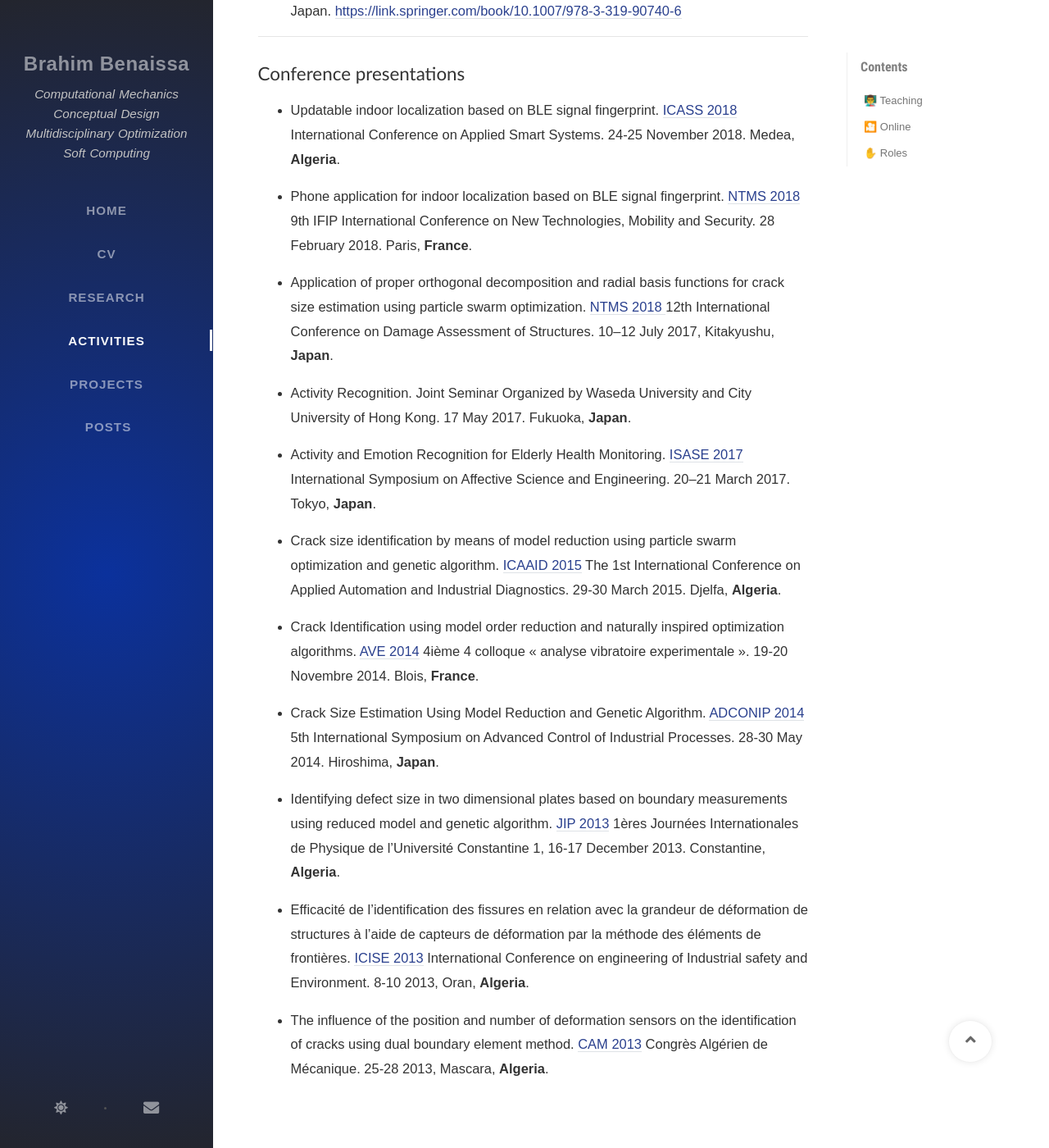
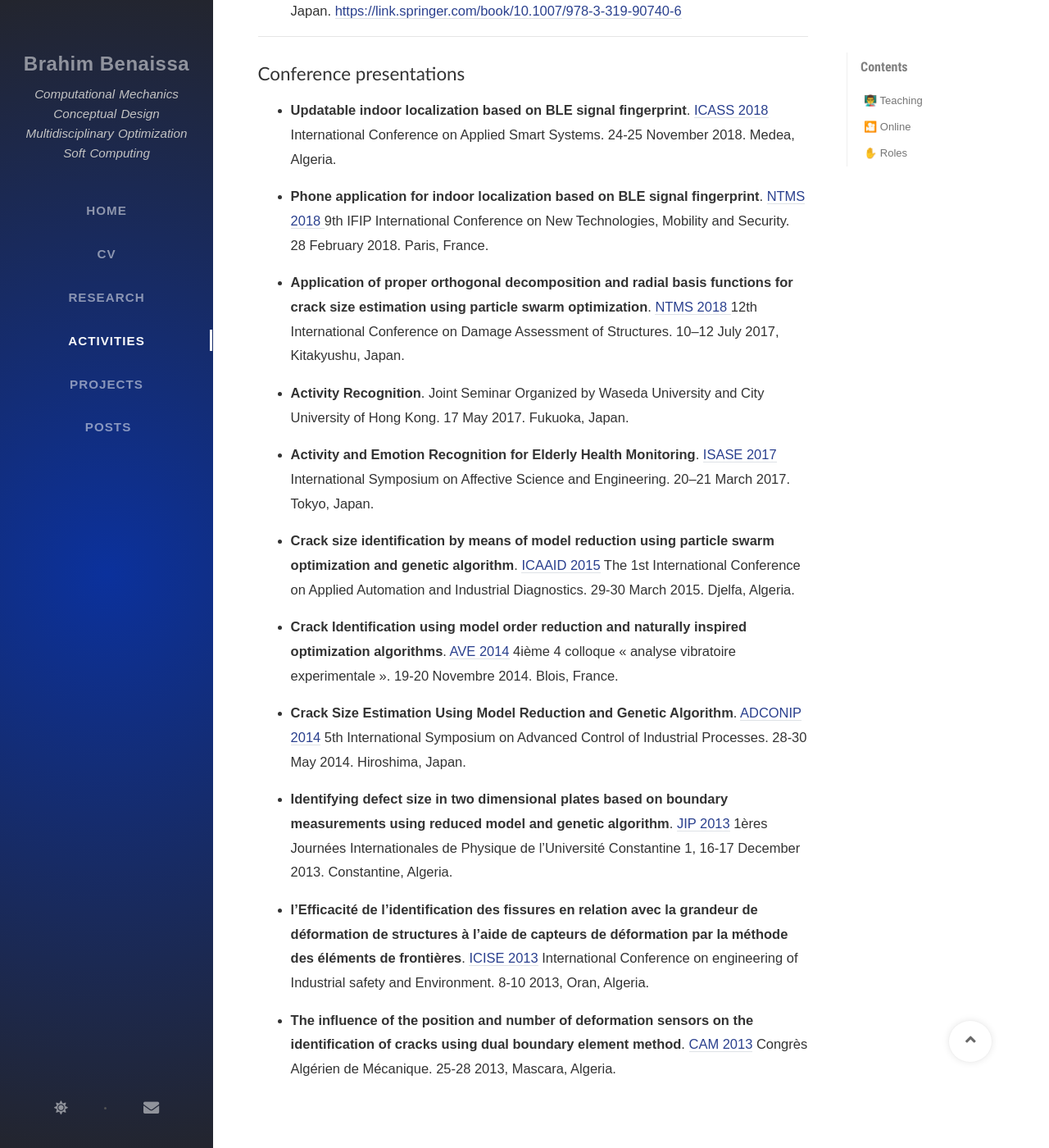
Before and after one commit to Brahim-Benaissa/Brahim-Benaissa.github.io, a Jekyll site: the page built from tabs/activities.md, in a window 1280 px wide and 1400 px high, scrolled down 2754 px. Shown: the whole window at 82% size. Built offline with Jekyll 4.4.1, drawn with Linux system fonts in a browser that asks for light colours; nearby versions of some CDN libraries; some web fonts are replaced; comment, search, counter and statistics services are not loaded.

Commit message:
Update activities.md

```diff
--- a/tabs/activities.md
+++ b/tabs/activities.md
@@ -91,24 +91,24 @@ toc: true
 
 ## Conference presentations
 
-- Updatable indoor localization based on BLE signal fingerprint. <a href="https://ieeexplore.ieee.org/xpl/conhome/8642804/proceeding" target="_blank"> ICASS 2018 </a>  International Conference on Applied Smart Systems. 24-25 November 2018. Medea, **Algeria**.
+- **Updatable indoor localization based on BLE signal fingerprint**. <a href="https://ieeexplore.ieee.org/xpl/conhome/8642804/proceeding" target="_blank"> ICASS 2018 </a>  International Conference on Applied Smart Systems. 24-25 November 2018. Medea, Algeria.
 
-- Phone application for indoor localization based on BLE signal fingerprint. <a href="https://dblp.org/db/conf/ntms/ntms2018.html" target="_blank"> NTMS 2018 </a> 9th IFIP International Conference on New Technologies, Mobility and Security. 28 February 2018. Paris, **France**.
+- **Phone application for indoor localization based on BLE signal fingerprint**. <a href="https://dblp.org/db/conf/ntms/ntms2018.html" target="_blank"> NTMS 2018 </a> 9th IFIP International Conference on New Technologies, Mobility and Security. 28 February 2018. Paris, France.
 
-- Application of proper orthogonal decomposition and radial basis functions for crack size estimation using particle swarm optimization. <a href="https://iopscience.iop.org/issue/1742-6596/842/1l" target="_blank"> NTMS 2018 </a> 12th International Conference on Damage Assessment of Structures. 10–12 July 2017, Kitakyushu, **Japan**.
+- **Application of proper orthogonal decomposition and radial basis functions for crack size estimation using particle swarm optimization**. <a href="https://iopscience.iop.org/issue/1742-6596/842/1l" target="_blank"> NTMS 2018 </a> 12th International Conference on Damage Assessment of Structures. 10–12 July 2017, Kitakyushu, Japan.
 
-- Activity Recognition. Joint Seminar Organized by Waseda University and City University of Hong Kong.  17 May 2017. Fukuoka, **Japan**.
+- **Activity Recognition**. Joint Seminar Organized by Waseda University and City University of Hong Kong.  17 May 2017. Fukuoka, Japan.
 
-- Activity and Emotion Recognition for Elderly Health Monitoring. <a href="https://www.isase-ke.org/conference/isase2017" target="_blank"> ISASE 2017</a> International Symposium on Affective Science and Engineering.  20–21 March 2017. Tokyo, **Japan**.
+- **Activity and Emotion Recognition for Elderly Health Monitoring**. <a href="https://www.isase-ke.org/conference/isase2017" target="_blank"> ISASE 2017</a> International Symposium on Affective Science and Engineering.  20–21 March 2017. Tokyo, Japan.
 
-- Crack size identification by means of model reduction using particle swarm optimization and genetic algorithm. <a href="http://www.univ-djelfa.dz/icaaid/" target="_blank"> ICAAID 2015</a> The 1st International Conference on Applied Automation and Industrial Diagnostics. 29-30 March 2015. Djelfa, **Algeria**.
+- **Crack size identification by means of model reduction using particle swarm optimization and genetic algorithm**. <a href="http://www.univ-djelfa.dz/icaaid/" target="_blank"> ICAAID 2015</a> The 1st International Conference on Applied Automation and Industrial Diagnostics. 29-30 March 2015. Djelfa, Algeria.
 
-- Crack Identification using model order reduction and naturally inspired optimization algorithms. <a href="https://ave2014.sciencesconf.org/index.html" target="_blank"> AVE 2014</a> 4ième 4 colloque « analyse vibratoire experimentale ».  19-20 Novembre 2014. Blois, **France**.
+- **Crack Identification using model order reduction and naturally inspired optimization algorithms**. <a href="https://ave2014.sciencesconf.org/index.html" target="_blank"> AVE 2014</a> 4ième 4 colloque « analyse vibratoire experimentale ».  19-20 Novembre 2014. Blois, France.
 
-- Crack Size Estimation Using Model Reduction and Genetic Algorithm. <a href="https://folk.ntnu.no/skoge/prost/proceedings/adconip-2014/" target="_blank"> ADCONIP 2014</a> 5th International Symposium on Advanced Control of Industrial Processes.  28-30 May 2014. Hiroshima,  **Japan**.
+- **Crack Size Estimation Using Model Reduction and Genetic Algorithm**. <a href="https://folk.ntnu.no/skoge/prost/proceedings/adconip-2014/" target="_blank"> ADCONIP 2014</a> 5th International Symposium on Advanced Control of Industrial Processes.  28-30 May 2014. Hiroshima,  Japan.
 
-- Identifying defect size in two dimensional plates based on boundary measurements using  reduced model and genetic algorithm. <a href="https://www.asjp.cerist.dz/en/article/102157" target="_blank"> JIP 2013</a> 1ères Journées Internationales de Physique de l’Université Constantine 1, 16-17 December 2013. Constantine, **Algeria**.
+- **Identifying defect size in two dimensional plates based on boundary measurements using  reduced model and genetic algorithm**. <a href="https://www.asjp.cerist.dz/en/article/102157" target="_blank"> JIP 2013</a> 1ères Journées Internationales de Physique de l’Université Constantine 1, 16-17 December 2013. Constantine, Algeria.
 
-- Efficacité de l’identification des fissures en relation avec la grandeur de déformation de structures à l’aide de capteurs de déformation par la méthode des éléments de frontières. <a href="https://www.univ-oran1.dz/rencontres/icise13/" target="_blank"> ICISE 2013</a> International Conference on engineering of Industrial safety and Environment.  8-10 2013, Oran, **Algeria**.
+- **l'Efficacité de l’identification des fissures en relation avec la grandeur de déformation de structures à l’aide de capteurs de déformation par la méthode des éléments de frontières**. <a href="https://www.univ-oran1.dz/rencontres/icise13/" target="_blank"> ICISE 2013</a> International Conference on engineering of Industrial safety and Environment.  8-10 2013, Oran, Algeria.
 
-- The influence of the position and number of deformation sensors on the identification of cracks using dual boundary element method. <a href="https://cam-dz.org/" target="_blank"> CAM 2013</a> Congrès Algérien de Mécanique.  25-28 2013, Mascara, **Algeria**.
+- **The influence of the position and number of deformation sensors on the identification of cracks using dual boundary element method**. <a href="https://cam-dz.org/" target="_blank"> CAM 2013</a> Congrès Algérien de Mécanique.  25-28 2013, Mascara, Algeria.
```
